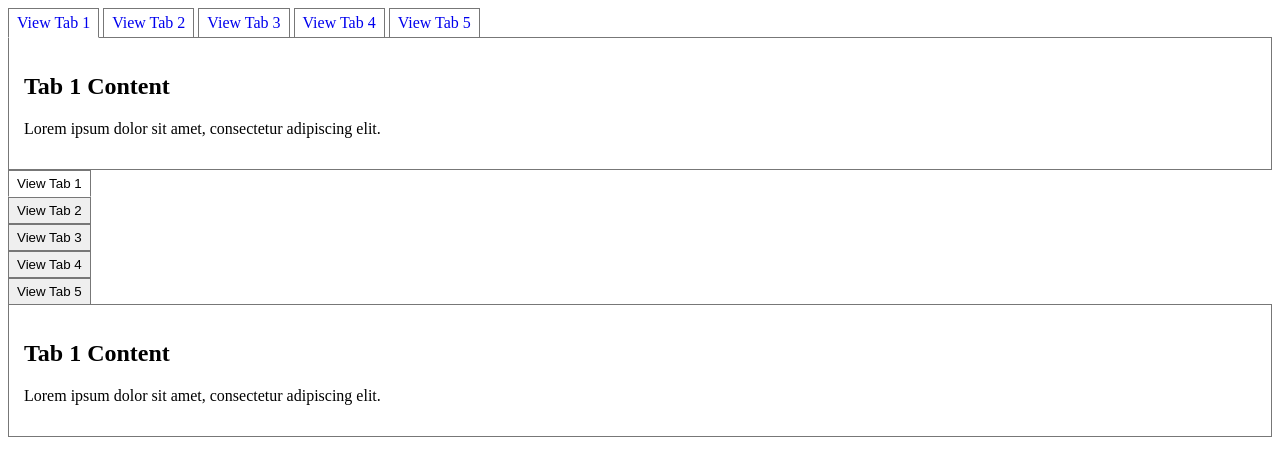
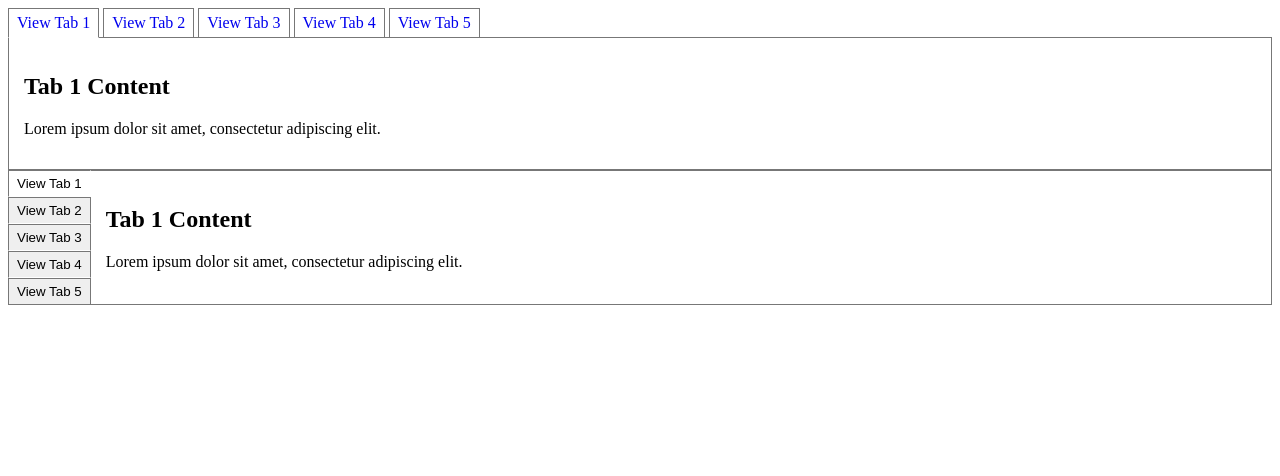
Before and after one commit to 10up/component-tabs, a website built with webpack: page demo/index.html in a window 1280 px wide. Built offline with nearby package versions, Linux system fonts and the light colour scheme; some packages are replaced by stand-ins of ours.

Commit message:
Style tabs

```diff
--- a/demo/index.html
+++ b/demo/index.html
@@ -5,17 +5,6 @@
 		<meta charset="utf-8">
 		<meta name="viewport" content="width=device-width, initial-scale=1.0">
 		<link href="../dist/tabs.css" rel="stylesheet">
-		<style type="text/css">
-			.tabs-vertical .tab-list {
-				display: -webkit-flex;
-				display: -moz-flex;
-				display: -ms-flex;
-				display: -o-flex;
-				display: flex;
-				flex-direction: column;
-				white-space: normal;
-			}
-		</style>
 	</head>
 	<body>
 
--- a/src/style.css
+++ b/src/style.css
@@ -7,6 +7,29 @@
 	padding: 0;
 	position: relative;
 	white-space: nowrap;
+
+	&[aria-orientation="vertical"] {
+		display: flex;
+		flex-direction: column;
+		white-space: normal;
+
+		& .tab-item {
+			display: block;
+		}
+
+		& .tab-item:last-of-type > [role="tab"] {
+			border-bottom-color: #777;
+		}
+
+		& .tab-item > [role="tab"] {
+			border-bottom-color: #fff;
+			width: 100%;
+		}
+
+		& .tab-item.is-active > [role="tab"] {
+			border-right-color: #fff;
+		}
+	}
 }
 
 .tab-item {
@@ -39,6 +62,16 @@
 	}
 }
 
+.tabs-vertical {
+	display: flex;
+}
+
+.tabs-vertical .tab-group {
+	flex: 1;
+	margin-left: -1px;
+	margin-top: 0;
+}
+
 .tab-group {
 	border: 1px solid #777;
 	margin-top: -1px;
```
Also changed, not shown: dist/tabs.css, 1 other file. Lines whose indentation alone changed are shown as unchanged.
